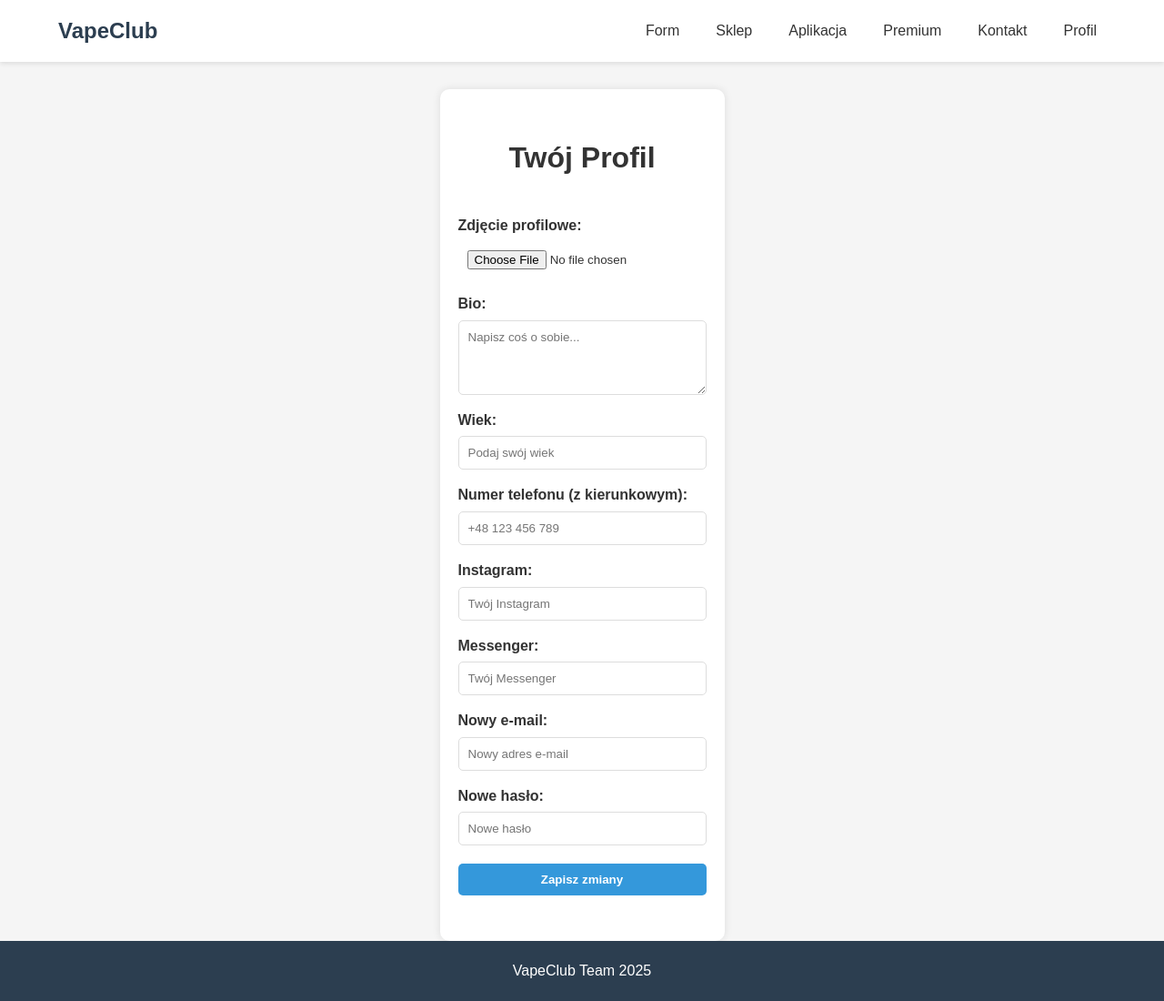
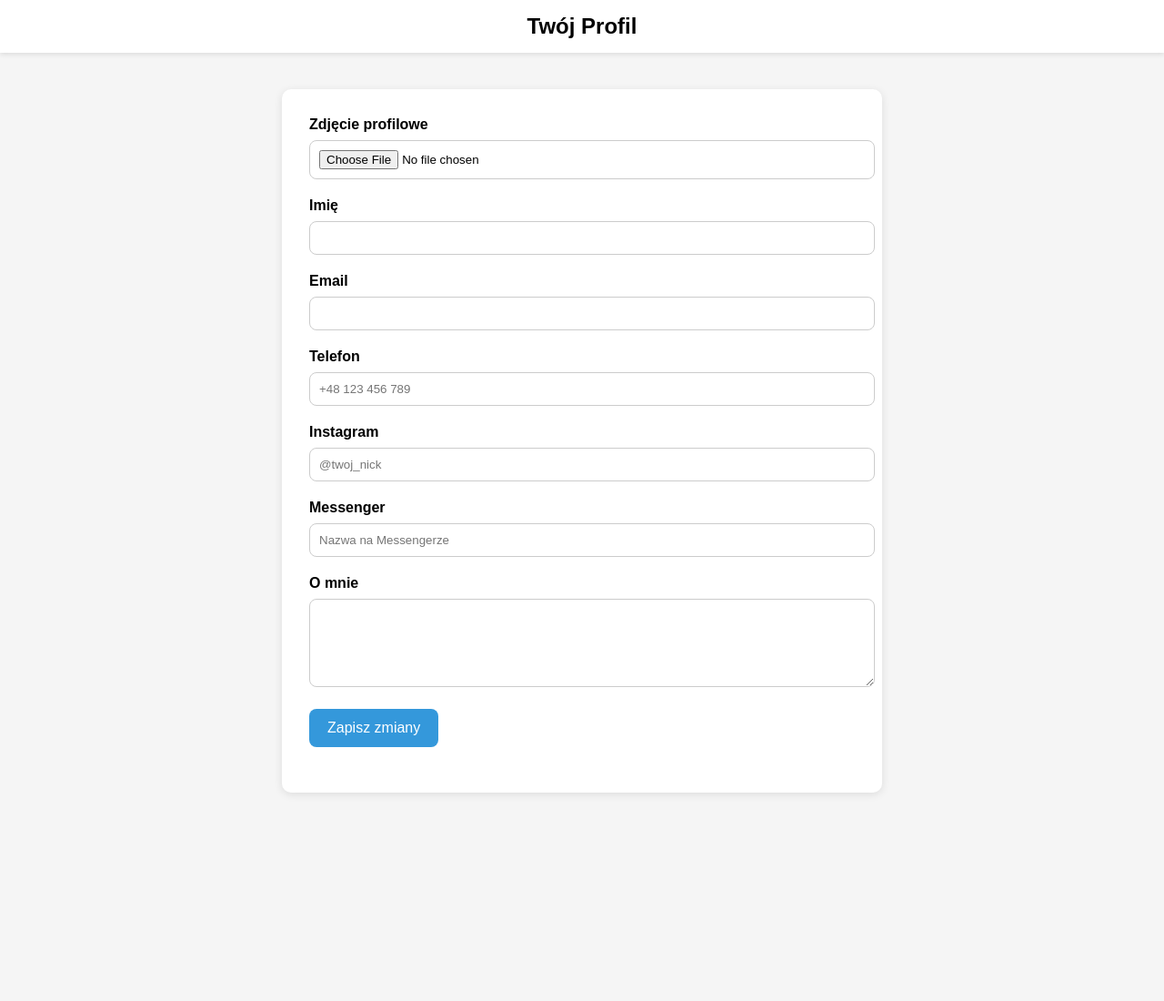
Before and after one commit to Cukrzyk05/Strona, a plain HTML site: page profil.html in a window 1280 px wide. Shown: the whole page at 91% size. After the commit the page ends 911 px from the top, so only its background shows below. Drawn offline with nearby package versions, Linux system fonts and the light colour scheme.

Commit message:
Update profil.html

```diff
--- a/profil.html
+++ b/profil.html
@@ -2,197 +2,149 @@
 <html lang="pl">
 <head>
   <meta charset="UTF-8">
-    <meta name="viewport" content="width=device-width, initial-scale=1.0">
-    <title>Profil - VapeClub</title>
+  <meta name="viewport" content="width=device-width, initial-scale=1">
+  <title>Profil użytkownika</title>
   <style>
-        /* Ogólny reset i styl */
-        * {
+    body {
+      background-color: #f5f5f5;
+      font-family: Arial, sans-serif;
       margin: 0;
       padding: 0;
-            box-sizing: border-box;
-            font-family: Arial, sans-serif;
     }
-
-        body {
-            background-color: #f5f5f5;
-            color: #333;
-            line-height: 1.6;
-            min-height: 100vh;
-            display: flex;
-            flex-direction: column;
-        }
-
     header {
       background-color: white;
       box-shadow: 0 2px 5px rgba(0,0,0,0.1);
-            padding: 15px 0;
+      padding: 15px;
+      text-align: center;
+      font-size: 24px;
+      font-weight: bold;
     }
-
     .container {
       width: 90%;
-            max-width: 1200px;
-            margin: 0 auto;
-            display: flex;
-            justify-content: space-between;
-            align-items: center;
+      max-width: 600px;
+      margin: 40px auto;
+      background: #fff;
+      padding: 30px;
+      border-radius: 10px;
+      box-shadow: 0 2px 10px rgba(0,0,0,0.1);
     }
-
-        .logo {
-            font-size: 24px;
+    .form-group {
+      margin-bottom: 20px;
+    }
+    label {
+      display: block;
       font-weight: bold;
-            color: #2c3e50;
-            text-decoration: none;
-            transition: color 0.3s;
+      margin-bottom: 8px;
     }
-
-        .logo:hover {
-            color: #3498db;
+    input, textarea {
+      width: 100%;
+      padding: 10px;
+      border: 1px solid #ccc;
+      border-radius: 8px;
     }
-
-        nav ul {
-            display: flex;
-            list-style: none;
-        }
-
-        nav ul li {
-            margin-left: 20px;
-        }
-
-        nav ul li a {
-            text-decoration: none;
-            color: #333;
-            font-weight: 500;
-            padding: 5px 10px;
-            border-radius: 4px;
-            transition: all 0.3s;
-        }
-
-        nav ul li a:hover {
-            background-color: #f0f0f0;
-            color: #3498db;
-        }
-
-        main {
-            flex: 1;
-            padding: 50px 20px;
-            max-width: 800px;
-            margin: 0 auto;
-            background: white;
-            margin-top: 30px;
-            border-radius: 10px;
-            box-shadow: 0 0 10px rgba(0,0,0,0.1);
-        }
-
-        h1 {
-            margin-bottom: 20px;
-            text-align: center;
-        }
-
-        form {
-            display: flex;
-            flex-direction: column;
-        }
-
-        label {
-            margin-top: 15px;
-            margin-bottom: 5px;
-            font-weight: bold;
-        }
-
-        input, textarea {
-            padding: 10px;
-            border: 1px solid #ddd;
-            border-radius: 5px;
-        }
-
-        input[type="file"] {
-            border: none;
-        }
-
     button {
-            margin-top: 20px;
-            padding: 10px;
       background-color: #3498db;
       color: white;
       border: none;
-            border-radius: 5px;
+      padding: 12px 20px;
+      border-radius: 8px;
       cursor: pointer;
-            font-weight: bold;
-            transition: background-color 0.3s;
+      font-size: 16px;
     }
-
     button:hover {
       background-color: #2980b9;
     }
-
-        footer {
-            background-color: #2c3e50;
-            color: white;
+    #message {
+      margin-top: 20px;
       text-align: center;
-            padding: 20px 0;
-            margin-top: auto;
+      font-weight: bold;
     }
   </style>
 </head>
 <body>
 
-    <header>
+<header>Twój Profil</header>
+
 <div class="container">
-            <a href="index.html" class="logo">VapeClub</a>
-            <nav>
-                <ul>
-                    <li><a href="form.html">Form</a></li>
-                    <li><a href="sklep.html">Sklep</a></li>
-                    <li><a href="aplikacja.html">Aplikacja</a></li>
-                    <li><a href="premium.html">Premium</a></li>
-                    <li><a href="kontakt.html">Kontakt</a></li>
-                    <li><a href="profile.html">Profil</a></li>
-                </ul>
-            </nav>
+  <div class="form-group">
+    <label for="profilePicture">Zdjęcie profilowe</label>
+    <input type="file" id="profilePicture">
   </div>
-    </header>
 
-    <main>
-        <h1>Twój Profil</h1>
-        <form id="profileForm">
-            <label for="avatar">Zdjęcie profilowe:</label>
-            <input type="file" id="avatar" name="avatar">
+  <div class="form-group">
+    <label for="name">Imię</label>
+    <input type="text" id="name">
+  </div>
 
-            <label for="bio">Bio:</label>
-            <textarea id="bio" name="bio" rows="4" placeholder="Napisz coś o sobie..."></textarea>
+  <div class="form-group">
+    <label for="email">Email</label>
+    <input type="email" id="email">
+  </div>
 
-            <label for="age">Wiek:</label>
-            <input type="number" id="age" name="age" placeholder="Podaj swój wiek">
+  <div class="form-group">
+    <label for="phone">Telefon</label>
+    <input type="text" id="phone" placeholder="+48 123 456 789">
+  </div>
 
-            <label for="phone">Numer telefonu (z kierunkowym):</label>
-            <input type="tel" id="phone" name="phone" placeholder="+48 123 456 789">
+  <div class="form-group">
+    <label for="instagram">Instagram</label>
+    <input type="text" id="instagram" placeholder="@twoj_nick">
+  </div>
 
-            <label for="instagram">Instagram:</label>
-            <input type="text" id="instagram" name="instagram" placeholder="Twój Instagram">
+  <div class="form-group">
+    <label for="messenger">Messenger</label>
+    <input type="text" id="messenger" placeholder="Nazwa na Messengerze">
+  </div>
 
-            <label for="messenger">Messenger:</label>
-            <input type="text" id="messenger" name="messenger" placeholder="Twój Messenger">
+  <div class="form-group">
+    <label for="bio">O mnie</label>
+    <textarea id="bio" rows="5"></textarea>
+  </div>
 
-            <label for="email">Nowy e-mail:</label>
-            <input type="email" id="email" name="email" placeholder="Nowy adres e-mail">
+  <button onclick="saveProfile()">Zapisz zmiany</button>
 
-            <label for="password">Nowe hasło:</label>
-            <input type="password" id="password" name="password" placeholder="Nowe hasło">
+  <div id="message"></div>
+</div>
 
-            <button type="submit">Zapisz zmiany</button>
-        </form>
-    </main>
+<script src="https://cdn.jsdelivr.net/npm/@supabase/supabase-js"></script>
+<script>
+// Konfiguracja Supabase
+const supabaseUrl = 'https://twojprojekt.supabase.co'; // <-- Zamień na własne
+const supabaseKey = 'public-anon-key'; // <-- Zamień na własne
+const supabase = supabase.createClient(supabaseUrl, supabaseKey);
 
-    <footer>
-        <p>VapeClub Team 2025</p>
-    </footer>
+// Zapisz profil
+async function saveProfile() {
+  const user = await supabase.auth.getUser();
 
-    <script>
-        // Tu będzie zapis profilu do bazy danych w przyszłości
-        document.getElementById('profileForm').addEventListener('submit', function(e) {
-            e.preventDefault();
-            alert('Dane zapisane! (w przyszłości będą zapisywane do bazy)');
+  if (!user.data.user) {
+    document.getElementById('message').innerText = "Musisz być zalogowany!";
+    return;
+  }
+
+  const { data, error } = await supabase
+    .from('profiles')
+    .upsert({
+      id: user.data.user.id,
+      name: document.getElementById('name').value,
+      email: document.getElementById('email').value,
+      phone: document.getElementById('phone').value,
+      instagram: document.getElementById('instagram').value,
+      messenger: document.getElementById('messenger').value,
+      bio: document.getElementById('bio').value,
     });
+
+  if (error) {
+    document.getElementById('message').style.color = 'red';
+    document.getElementById('message').innerText = "❌ Wystąpił błąd!";
+  } else {
+    document.getElementById('message').style.color = 'green';
+    document.getElementById('message').innerText = "✅ Profil zapisany!";
+    setTimeout(() => {
+      document.getElementById('message').innerText = "";
+    }, 3000);
+  }
+}
 </script>
 
 </body>
```
Lines whose indentation alone changed are shown as unchanged.
